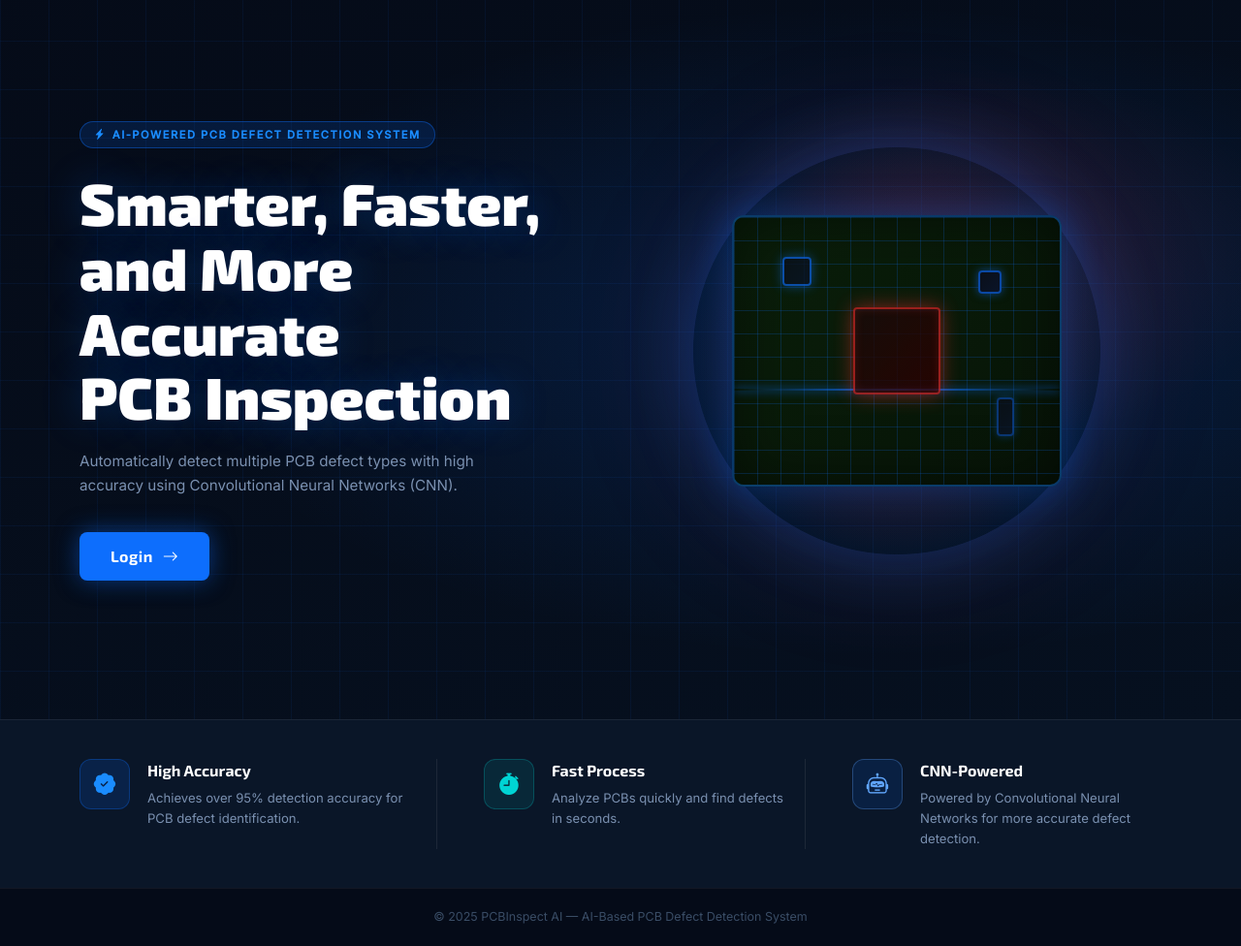
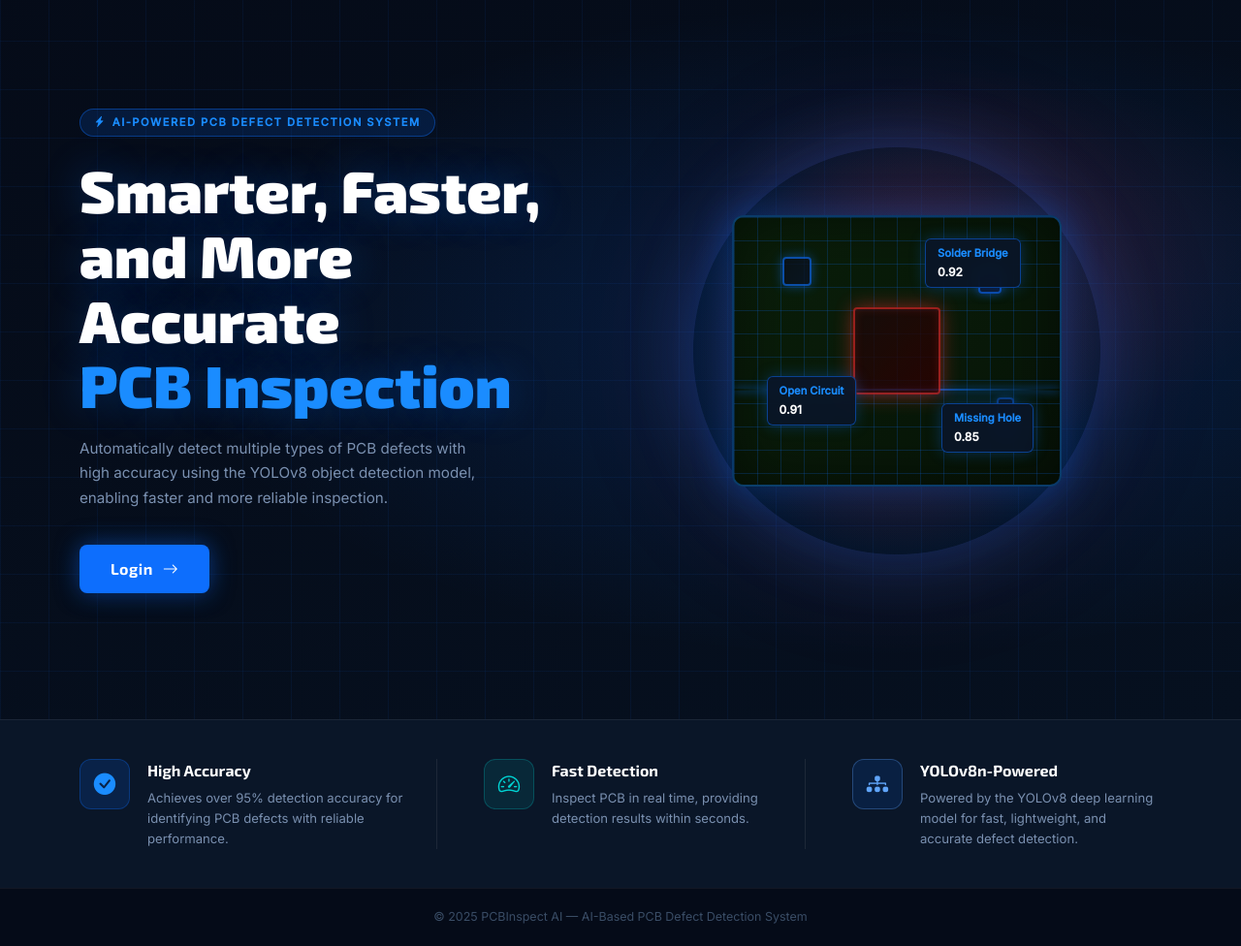
Before and after one commit to DiKyS77/Smart-PCB-Inspection-System, a Flask app: page / in a window 1280 px wide. Shown: the part 58-1034 px from the top of the page at 97% size. Run offline with Flask 3, Linux system fonts and the light colour scheme.

Commit message:
update halaman landing page

```diff
--- a/templates/index.html
+++ b/templates/index.html
@@ -249,6 +249,31 @@
         }
       }
 
+      /* Detection Labels */
+      .detection-label {
+        position: absolute;
+        background: rgba(10, 22, 40, 0.9);
+        border: 1px solid rgba(13, 110, 253, 0.5);
+        border-radius: 6px;
+        padding: 6px 12px;
+        font-size: 0.75rem;
+        color: #fff;
+        font-weight: 600;
+        white-space: nowrap;
+        backdrop-filter: blur(8px);
+        box-shadow: 0 0 16px rgba(13, 110, 253, 0.3);
+      }
+      .detection-label .label-title {
+        display: block;
+        font-size: 0.7rem;
+        color: var(--accent-glow);
+        margin-bottom: 2px;
+      }
+      .detection-label .label-value {
+        color: #fff;
+        font-weight: 700;
+      }
+
       /* FEATURES */
       .features-strip {
         background: var(--bg-card);
@@ -338,8 +363,8 @@
               <i class="bi bi-lightning-charge-fill"></i>
               AI-Powered PCB Defect Detection System
             </div>
-            <h1 class="hero-title">Smarter, Faster,<br />and More Accurate<br />PCB Inspection</h1>
-            <p class="hero-sub">Automatically detect multiple PCB defect types with high accuracy using Convolutional Neural Networks (CNN).</p>
+            <h1 class="hero-title">Smarter, Faster,<br />and More Accurate<br /><span style="color: var(--accent-glow);">PCB Inspection</span></h1>
+            <p class="hero-sub">Automatically detect multiple types of PCB defects with high accuracy using the YOLOv8 object detection model, enabling faster and more reliable inspection.</p>
             <!-- Tombol Login → mengarah ke route /login di Flask -->
             <a href="/login" class="btn-login">Login <i class="bi bi-arrow-right"></i></a>
           </div>
@@ -351,6 +376,19 @@
                 <div class="chip chip-sm1"></div>
                 <div class="chip chip-sm2"></div>
                 <div class="chip chip-sm3"></div>
+                <!-- Detection Labels -->
+                <div class="detection-label" style="top: 8%; right: 12%; z-index: 2;">
+                  <span class="label-title">Solder Bridge</span>
+                  <span class="label-value">0.92</span>
+                </div>
+                <div class="detection-label" style="bottom: 12%; right: 8%; z-index: 2;">
+                  <span class="label-title">Missing Hole</span>
+                  <span class="label-value">0.85</span>
+                </div>
+                <div class="detection-label" style="bottom: 22%; left: 10%; z-index: 2;">
+                  <span class="label-title">Open Circuit</span>
+                  <span class="label-value">0.91</span>
+                </div>
               </div>
             </div>
           </div>
@@ -365,33 +403,33 @@
           <div class="col-md-4">
             <div class="feature-item">
               <div class="feature-icon fi-blue">
-                <i class="bi bi-patch-check-fill"></i>
+                <i class="bi bi-check-circle-fill"></i>
               </div>
               <div>
                 <div class="feature-title">High Accuracy</div>
-                <div class="feature-desc">Achieves over 95% detection accuracy for PCB defect identification.</div>
+                <div class="feature-desc">Achieves over 95% detection accuracy for identifying PCB defects with reliable performance.</div>
               </div>
             </div>
           </div>
           <div class="col-md-4 feat-divider ps-md-5">
             <div class="feature-item">
               <div class="feature-icon fi-cyan">
-                <i class="bi bi-stopwatch-fill"></i>
+                <i class="bi bi-speedometer2"></i>
               </div>
               <div>
-                <div class="feature-title">Fast Process</div>
-                <div class="feature-desc">Analyze PCBs quickly and find defects in seconds.</div>
+                <div class="feature-title">Fast Detection</div>
+                <div class="feature-desc">Inspect PCB in real time, providing detection results within seconds.</div>
               </div>
             </div>
           </div>
           <div class="col-md-4 feat-divider ps-md-5">
             <div class="feature-item">
               <div class="feature-icon fi-ai">
-                <i class="bi bi-robot"></i>
+                <i class="bi bi-diagram-3-fill"></i>
               </div>
               <div>
-                <div class="feature-title">CNN-Powered</div>
-                <div class="feature-desc">Powered by Convolutional Neural Networks for more accurate defect detection.</div>
+                <div class="feature-title">YOLOv8n-Powered</div>
+                <div class="feature-desc">Powered by the YOLOv8 deep learning model for fast, lightweight, and accurate defect detection.</div>
               </div>
             </div>
           </div>
```
